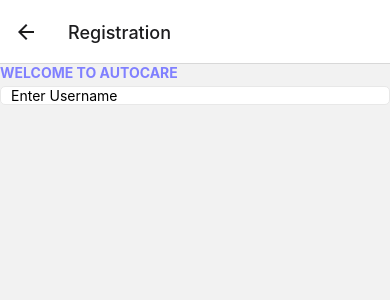
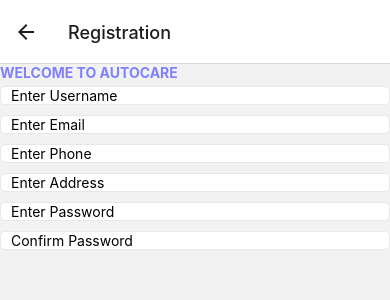
Before and after one commit to SamiNayeem/AutoCare, a React Native app: screen /Registration in a window 390 px wide. Shown: the top 300 px of the page. Built offline with nearby package versions, Linux system fonts and the light colour scheme.

Commit message:
reg page err fixed

```diff
--- a/src/components/InputField.tsx
+++ b/src/components/InputField.tsx
@@ -1,11 +1,11 @@
 import { View, Text, StyleSheet } from 'react-native'
-import React from 'react'
+import React, { Dispatch, SetStateAction } from 'react'
 import { TextInput } from 'react-native-gesture-handler'
 
 interface InputProps{
     placeholder:string;
     value:string;
-    setValue:(text:String)=>void;
+    setValue:(text:string)=>void;
 }
 
 const InputField:React.FC<InputProps>=({placeholder,value,setValue})=>{
--- a/src/screens/Home/Home.tsx
+++ b/src/screens/Home/Home.tsx
@@ -1,12 +1,11 @@
 import React from "react";
 import { Text, Touchable, TouchableOpacity, View } from "react-native";
-import Registration from "../Registration/Registraion";
 
-const Home=()=>{
+const Home=(props:any)=>{
     return(
         <View>
             <Text style={{fontWeight:'bold',color:"#8080FF"}}>WELCOME TO AUTOCARE</Text>
-            <TouchableOpacity onPress={Registration}>
+            <TouchableOpacity onPress={()=>props.navigation.navigate("Registration")}>
                 <Text style={{color:"#21ADA8"}}>Click to Register</Text>
             </TouchableOpacity>
         </View>
--- a/src/screens/Registration/Registraion.tsx
+++ b/src/screens/Registration/Registraion.tsx
@@ -14,6 +14,11 @@ const Registration=()=>{
         <View>
             <Text style={{fontWeight:'bold',color:"#8080FF"}}>WELCOME TO AUTOCARE</Text>
             <InputField placeholder="Enter Username" value={username} setValue={setUserName} />
+            <InputField placeholder="Enter Email" value={email} setValue={setEmail} />
+            <InputField placeholder="Enter Phone" value={phone} setValue={setPhone} />
+            <InputField placeholder="Enter Address" value={address} setValue={setAddress} />
+            <InputField placeholder="Enter Password" value={password} setValue={setPassword} />
+            <InputField placeholder="Confirm Password" value={confirmPassword} setValue={setConfirmPassword} />
         </View>
     )
 }
```
